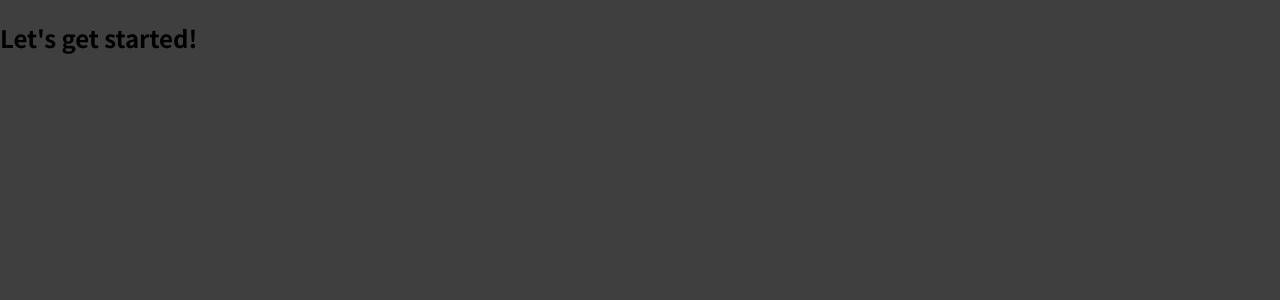
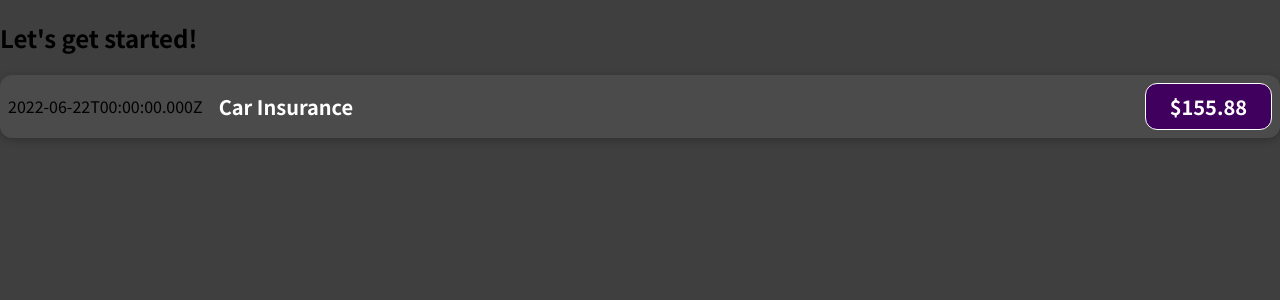
Before and after one commit to ellie-hwang/react-practice, a JavaScript app in the folder 01-starting-setup/: page / in a window 1280 px wide. Shown: the top 300 px of the page. Built offline with nearby package versions, Linux system fonts and the light colour scheme.

Commit message:
Created ExpenseItem component

```diff
--- a/01-starting-setup/src/App.js
+++ b/01-starting-setup/src/App.js
@@ -1,7 +1,10 @@
+import ExpenseItem from './components/ExpenseItem';
+
 function App() {
   return (
     <div>
       <h2>Let's get started!</h2>
+      <ExpenseItem></ExpenseItem>
     </div>
   );
 }
--- /dev/null
+++ b/01-starting-setup/src/components/ExpenseItem.css
@@ -0,0 +1,56 @@
+.expense-item {
+  display: flex;
+  justify-content: space-between;
+  align-items: center;
+  box-shadow: 0 2px 8px rgba(0, 0, 0, 0.25);
+  padding: 0.5rem;
+  margin: 1rem 0;
+  border-radius: 12px;
+  background-color: #4b4b4b;
+}
+
+.expense-item__description {
+  display: flex;
+  flex-direction: column;
+  gap: 1rem;
+  align-items: flex-end;
+  flex-flow: column-reverse;
+  justify-content: flex-start;
+  flex: 1;
+}
+
+.expense-item h2 {
+  color: #3a3a3a;
+  font-size: 1rem;
+  flex: 1;
+  margin: 0 1rem;
+  color: white;
+}
+
+.expense-item__price {
+  font-size: 1rem;
+  font-weight: bold;
+  color: white;
+  background-color: #40005d;
+  border: 1px solid white;
+  padding: 0.5rem;
+  border-radius: 12px;
+}
+
+@media (min-width: 580px) {
+  .expense-item__description {
+    flex-direction: row;
+    align-items: center;
+    justify-content: flex-start;
+    flex: 1;
+  }
+
+  .expense-item__description h2 {
+    font-size: 1.25rem;
+  }
+
+  .expense-item__price {
+    font-size: 1.25rem;
+    padding: 0.5rem 1.5rem;
+  }
+}
--- /dev/null
+++ b/01-starting-setup/src/components/ExpenseItem.js
@@ -0,0 +1,19 @@
+import './ExpenseItem.css';
+
+function ExpenseItem() {
+  const expenseDate = new Date(2022, 5, 22);
+  const expenseTitle = 'Car Insurance';
+  const expenseAmount = 155.88;
+
+  return (
+    <div className="expense-item">
+      <div>{expenseDate.toISOString()}</div>
+      <div className="expense-item__description">
+        <h2>{expenseTitle}</h2>
+        <div className="expense-item__price">${expenseAmount}</div>
+      </div>
+    </div>
+  );
+}
+
+export default ExpenseItem;
```
Also changed, not shown: 1 other file (tests, documents, lock files or other folders).
